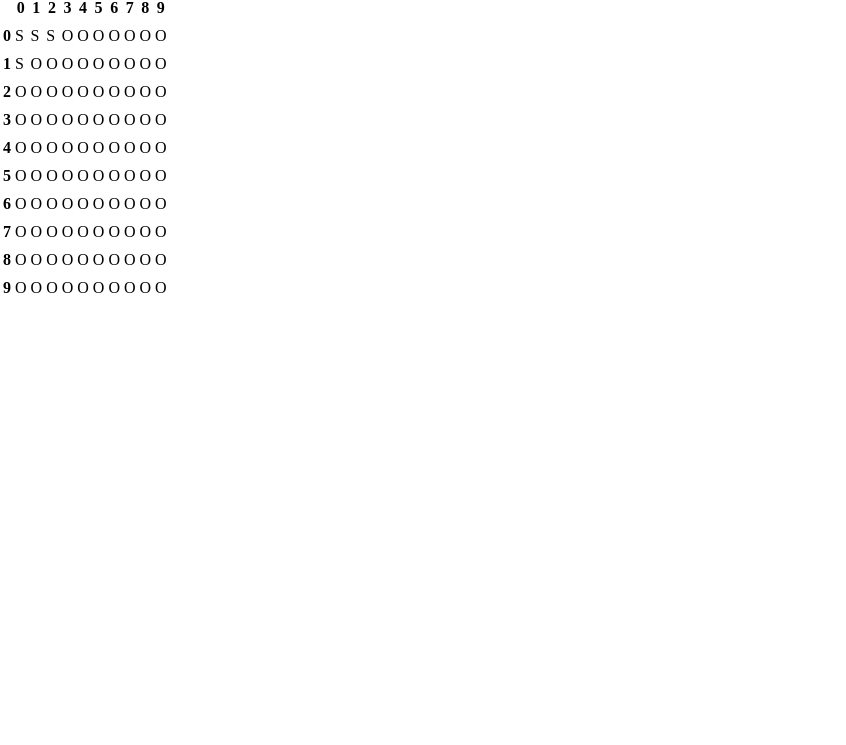
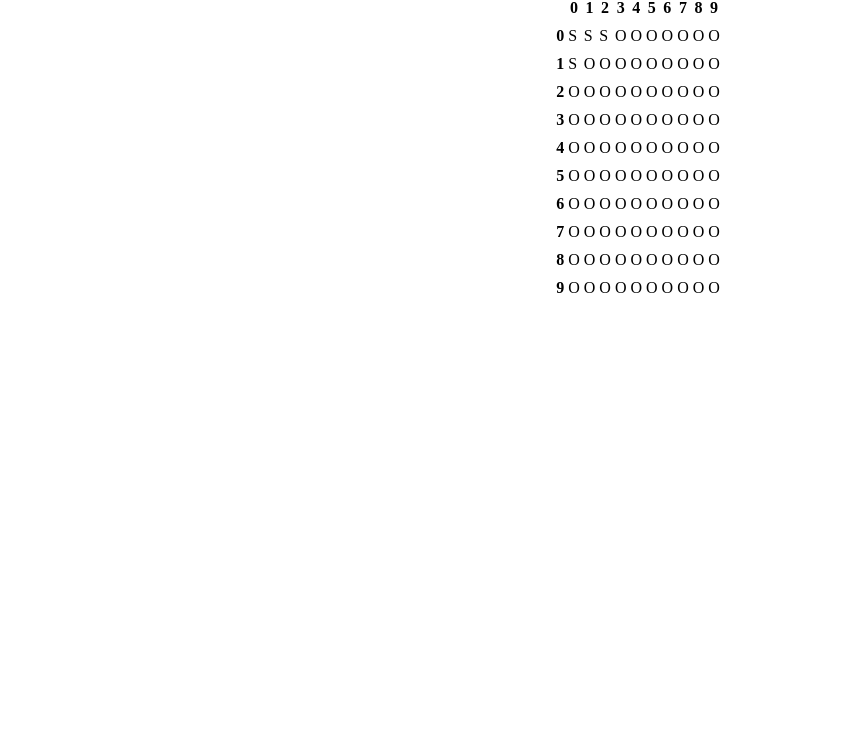
Before and after one commit to JellyRollJunior/kurimanju-battleship, a website built with webpack: page src/index.html in a window 1280 px wide. Shown: the part 55-800 px from the top of the page, without its empty margins (0-846 px from the left). Built offline with nearby package versions, Linux system fonts and the light colour scheme.

Commit message:
feat: center playing area and title

```diff
--- a/src/index.html
+++ b/src/index.html
@@ -7,7 +7,7 @@
   </head>
   <body>
     <h1>kurimanju battleship</h1>
-    <div>
+    <div class="playing-area">
       <table id="player-one-board"></table>
       <table id="player-two-board"></table>
     </div>
--- a/src/styles.css
+++ b/src/styles.css
@@ -37,3 +37,14 @@ h5,
 h6 {
   overflow-wrap: break-word;
 }
+
+body {
+  display: flex;
+  flex-direction: column;
+  align-items: center;
+}
+
+.playing-area {
+  display: flex;
+  justify-content: space-around;
+}
```
